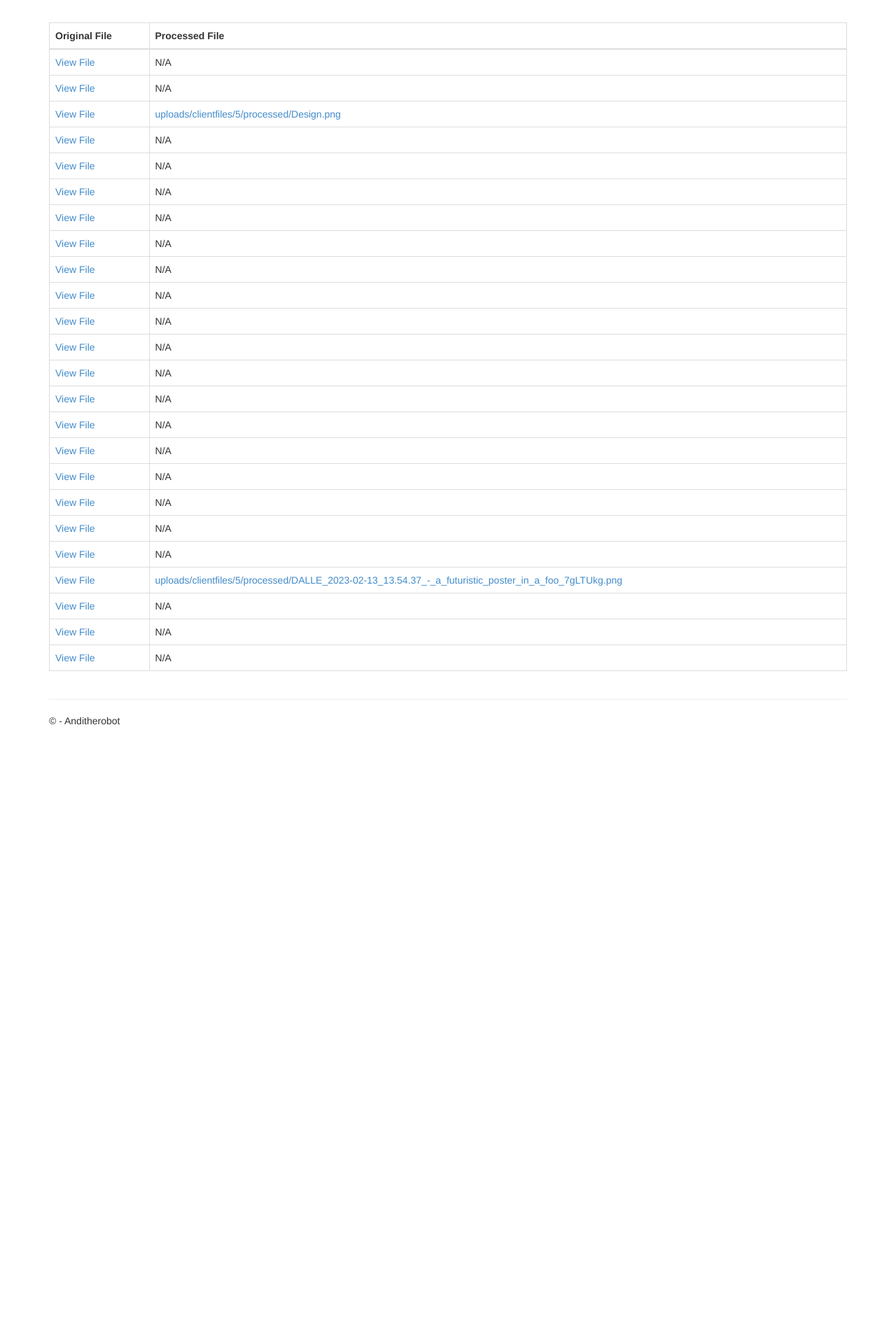
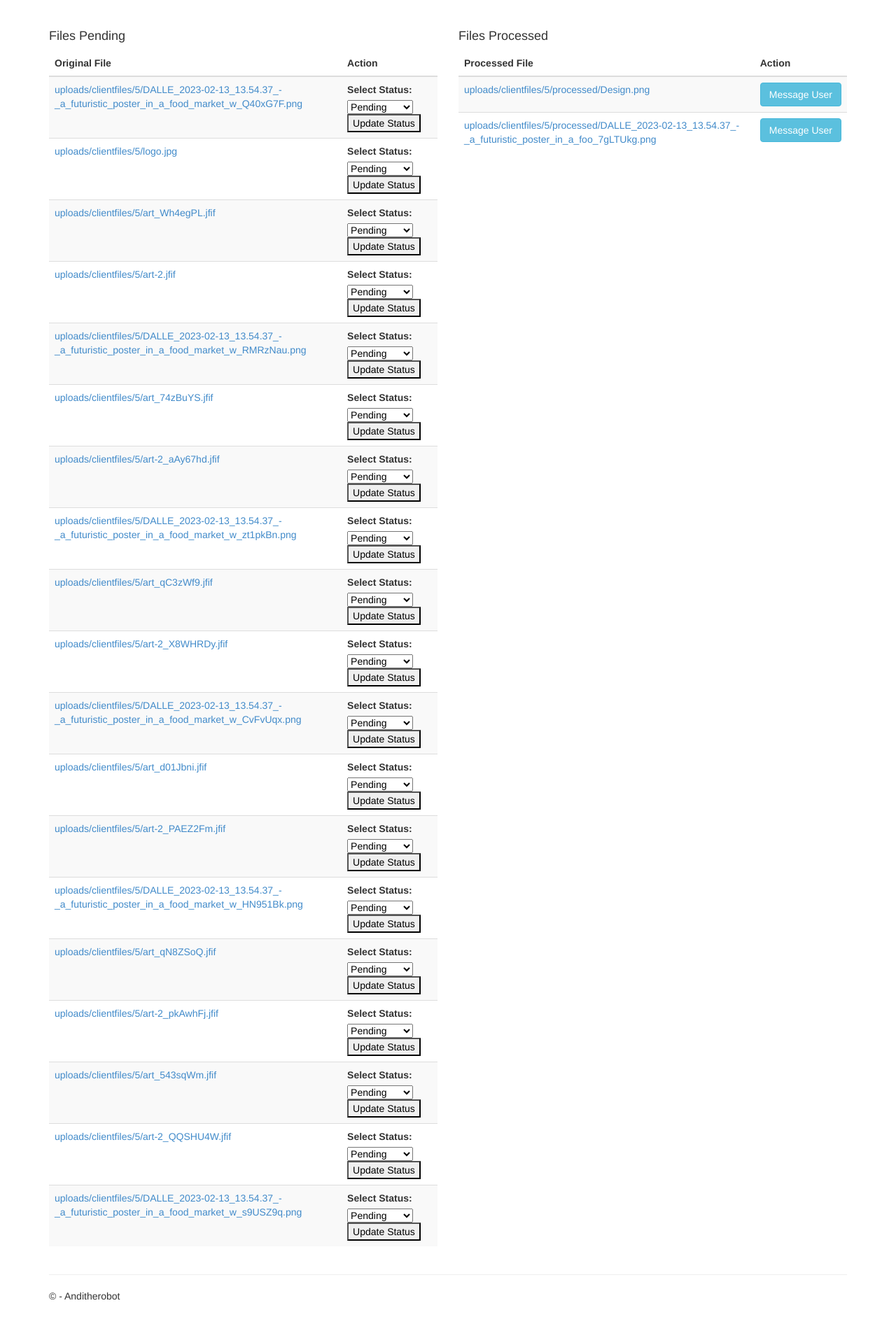
Before and after one commit to anditherobot/translationrequest, a Django app: page /request/6/ in a window 1280 px wide. Shown: the part 184-2076 px from the top of the page at 70% size. Before the commit the page ends 1220 px from the top, so only its background shows below. Run offline with Django 3.2, Linux system fonts and the light colour scheme; data comes from the database, SQL or seed files in the repository; both versions use the stored data as it was after the commit; some libraries are stand-ins or nearby versions.

Commit message:
file status update #11  the ability to upload a processed file, more refinements needed

```diff
--- a/app/forms.py
+++ b/app/forms.py
@@ -108,3 +108,9 @@ class TranslationRequestForm(forms.ModelForm):
     class Meta:
         model = TranslationRequest
         fields = ['source_language', 'target_language', 'content']
+
+
+
+
+class TranslatedFileUploadForm(forms.Form):
+    processed_file = forms.FileField()
--- a/app/templates/app/file_details.html
+++ b/app/templates/app/file_details.html
@@ -22,10 +22,8 @@
             <!-- Action Buttons Row -->
             <div class="btn-group" role="group" aria-label="File Actions">
                 <a class="btn btn-primary" href="{% url 'download_file' request_id=file.translation_request.id file_id=file.id %}">Download</a>
-                <a class="btn btn-info" href="{% url 'update_file_status' request_id=file.translation_request.id file_id=file.id %}">Mark as In Translation</a>
                 <a class="btn btn-danger" href="{% url 'delete_file' request_id=file.translation_request.id file_id=file.id %}">Delete</a>
                 <a class="btn btn-success" href="{% url 'upload_translated_file' request_id=file.translation_request.id file_id=file.id %}">Upload Translated File</a>
-                <a class="btn btn-success" href="{% url 'update_file_status' request_id=file.translation_request.id file_id=file.id %}">Update Status</a>
                 <a class="btn btn-info" href="{% url 'message_user_about_file' request_id=file.translation_request.id file_id=file.id %}">Message User</a>
             </div>
 
--- a/app/templates/app/view_translation_request.html
+++ b/app/templates/app/view_translation_request.html
@@ -20,32 +20,65 @@
     </div>
 </div>
 
-<div class="row mt-3">
-    <div class="col-md-12">
-        <!-- File List Table -->
-        <table class="table table-bordered">
+<div class="row">
+    <div class="col-md-6">
+        <h4>Files Pending</h4>
+        <table class="table table-striped">
             <thead>
                 <tr>
                     <th>Original File</th>
-                    <th>Processed File</th>
+                    <th>Action</th>
                 </tr>
             </thead>
             <tbody>
                 {% for file in client_files %}
+                {% if file.status == 'Pending' %}
                 <tr>
-                    <td><a href="{% url 'file_details' request_id=translation_request.id file_id=file.id %}">View File</a></td>
+                    <td><a href="{% url 'file_details' request_id=file.translation_request.id file_id=file.id %}">{{ file.original_file.name }}</a></td>
                     <td>
-                        {% if file.processed_file %}
-                        <a href="{% url 'file_details' file_id=file.id %}">{{ file.processed_file.name }}</a>
-                        {% else %}
-                        N/A
-                        {% endif %}
+
+                        <form method="post" action="{% url 'update_file_status' request_id=translation_request.id file_id=file.id %}">
+                            {% csrf_token %}
+                            <label for="file-status">Select Status:</label>
+                            <select name="status" id="file-status">
+                                {% for value, label in file.STATUS_CHOICES %}
+                                <option value="{{ value }}" {% if value == file.status %}selected{% endif %}>{{ label }}</option>
+                                {% endfor %}
+                            </select>
+                            <button type="submit">Update Status</button>
+                        </form>
                     </td>
                 </tr>
+                {% endif %}
+                {% endfor %}
+            </tbody>
+        </table>
+    </div>
+    <div class="col-md-6">
+        <h4>Files Processed</h4>
+        <table class="table table-striped">
+            <thead>
+                <tr>
+                    <th>Processed File</th>
+                    <th>Action</th>
+                </tr>
+            </thead>
+            <tbody>
+                {% for file in client_files %}
+                {% if file.processed_file %}
+                <tr>
+                    <td><a href="{% url 'file_details' request_id=file.translation_request.id file_id=file.id %}">{{ file.processed_file.name }}</a></td>
+                    <td>
+                        <a class="btn btn-info" href="{% url 'message_user_about_file' request_id=file.translation_request.id file_id=file.id %}">Message User</a>
+                    </td>
+                </tr>
+                {% endif %}
                 {% endfor %}
             </tbody>
         </table>
     </div>
 </div>
 
+
+
 {% endblock %}
--- a/app/views.py
+++ b/app/views.py
@@ -242,7 +242,22 @@ def delete_file(request, request_id, file_id):
 
 
 # View stub for uploading a translated file
+from .forms import TranslatedFileUploadForm
+
 def upload_translated_file(request, request_id, file_id):
-    # Your view logic here
+    # Retrieve the file object based on the file_id and request_id
+    file_object = get_object_or_404(ClientFiles, id=file_id, translation_request_id=request_id)
 
-    return redirect('file_details', request_id=request_id, file_id=file_id)
+    if request.method == 'POST':
+        form = TranslatedFileUploadForm(request.POST, request.FILES)
+        if form.is_valid():
+            # Save the processed file to the file object
+            file_object.processed_file = form.cleaned_data['processed_file']
+            file_object.save()
+
+            # Redirect back to the file details page after successful file upload
+            return redirect('file_details', request_id=request_id, file_id=file_id)
+    else:
+        form = TranslatedFileUploadForm()
+
+    return render(request, 'app/upload_translated_file.html', {'form': form, 'request_id': request_id, 'file_id': file_id})
```
Also changed, not shown: app/templates/app/upload_translated_file.html (added, +15 -0 lines), db.sqlite3, 1 other file.
